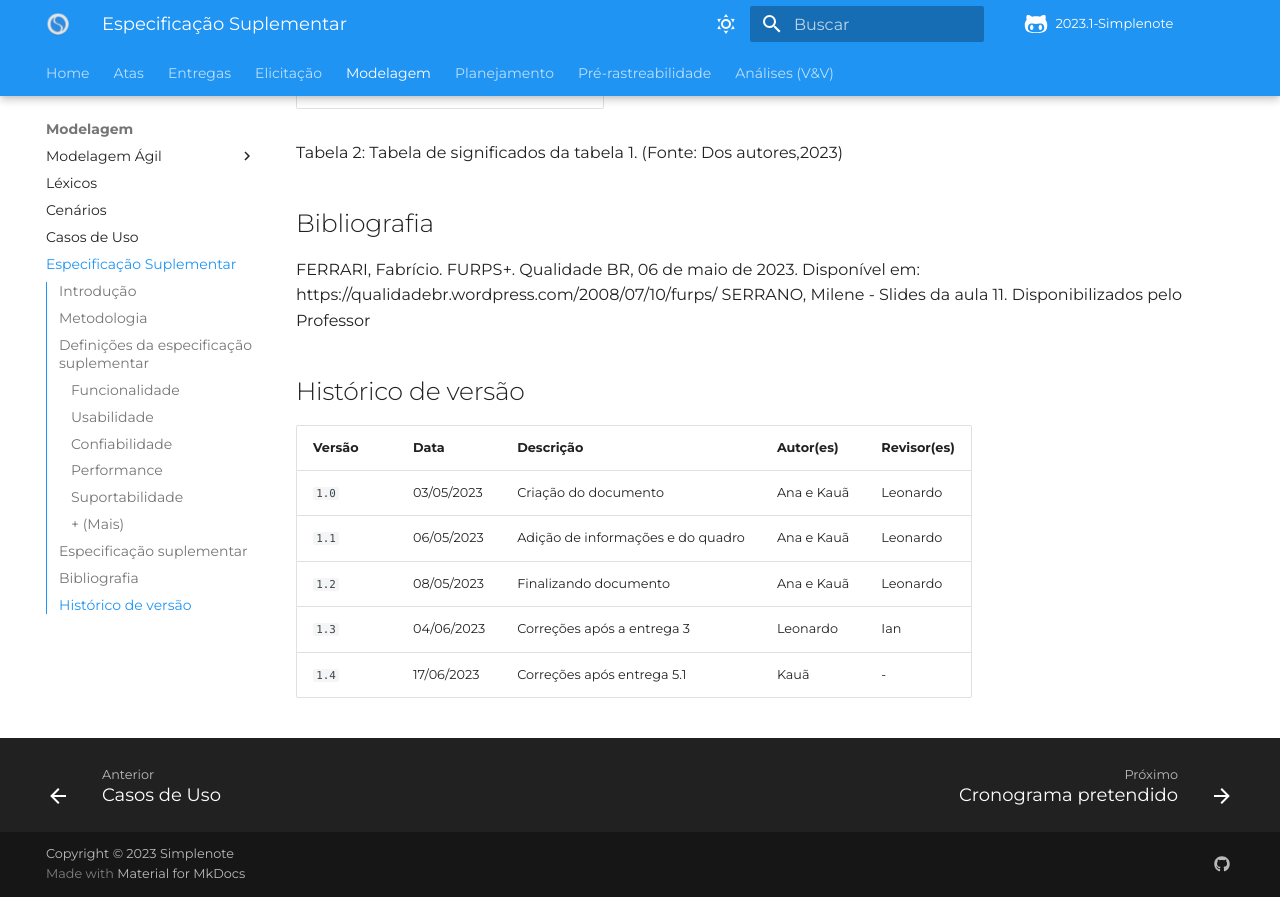
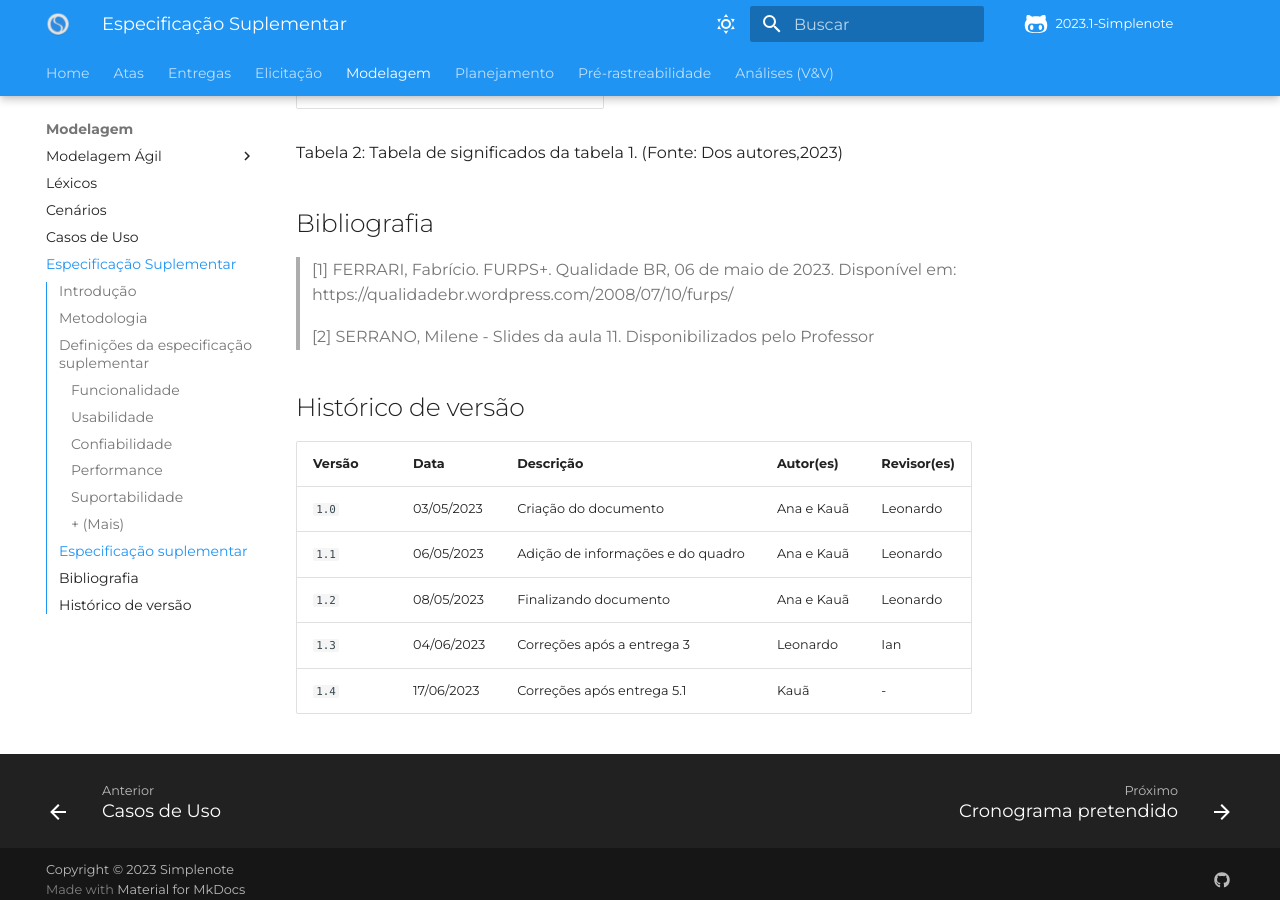
Before and after one commit to Requisitos-de-Software/2023.1-Simplenote, an MkDocs documentation site: the page built from docs/modelagem/especificacao_suplementar.md, in a window 1280 px wide and 900 px high, scrolled down 4119 px. Built offline with MkDocs 1.6.1 and Material for MkDocs 9.7.7, drawn with Linux system fonts in a browser that asks for light colours; some web fonts are replaced; comment, search, counter and statistics services are not loaded.

Commit message:
Update especificacao_suplementar.md

```diff
--- a/docs/modelagem/especificacao_suplementar.md
+++ b/docs/modelagem/especificacao_suplementar.md
@@ -117,8 +117,9 @@
 
 ## Bibliografia
 
-FERRARI, Fabrício. FURPS+. Qualidade BR, 06 de maio de 2023. Disponível em: https://qualidadebr.wordpress.com/2008/07/10/furps/
-SERRANO, Milene - Slides da aula 11. Disponibilizados pelo Professor
+> [1] FERRARI, Fabrício. FURPS+. Qualidade BR, 06 de maio de 2023. Disponível em: https://qualidadebr.wordpress.com/2008/07/10/furps/
+>
+> [2] SERRANO, Milene - Slides da aula 11. Disponibilizados pelo Professor
 
 ## Histórico de versão
 
```
